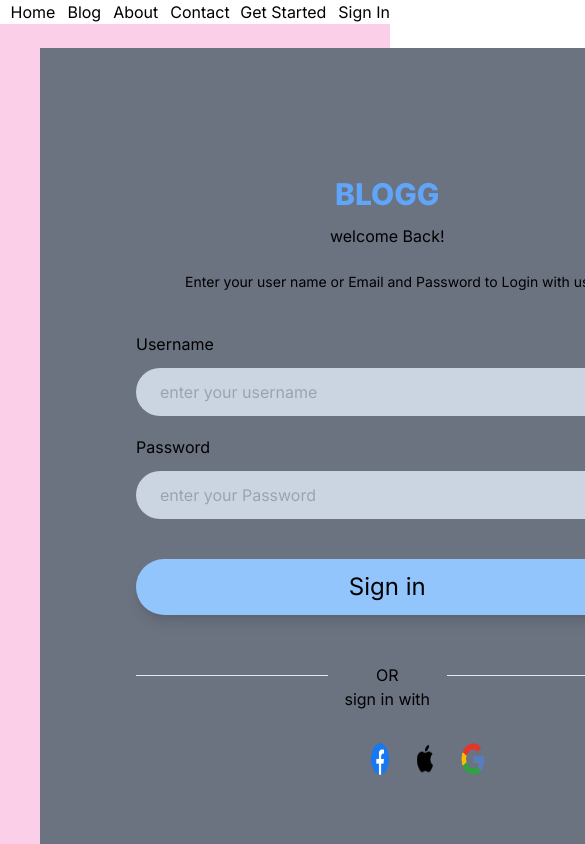
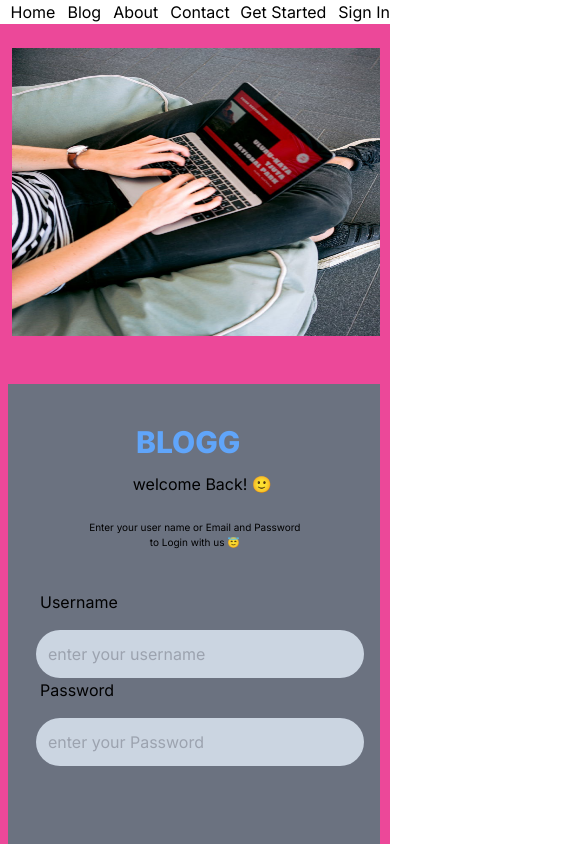
Before and after one commit to Alexthethunderboy/Blogg, a Next.js app: page /signIn in a window 390 px wide. Shown: the top 844 px of the page, 585 px wide, since content can reach past the window. Built offline with nearby package versions, Linux system fonts and the light colour scheme; no server answers.

Commit message:
added responsiveness

```diff
--- a/src/app/signIn/page.jsx
+++ b/src/app/signIn/page.jsx
@@ -38,7 +38,7 @@ const Sign_in = () => {
     const username = e.target[0].value;
     const password = e.target[1].value;
 
-    if (!isValidEmail(username)) {
+    if (!isValidUsername(username)) {
       setError("username is invalid");
       return;
     }
@@ -75,64 +75,72 @@ const Sign_in = () => {
   return (
     status !== "authenticated" && (
 
-    <div className="bg-pink-200 flex ">
+    <div className="xl:bg-pink-200 flex bg-hidden bg-pink-500 md:bg-pink-500">
     <form className="onSubmit={handleSubmit}">
-      <div className="flex m-auto mt-6 mb-4">
-        <div className="ml-10">
+      <div className=" xl:flex m-auto mt-6 mb-4 md:m-auto ">
+        <div className="xl:ml-10">
           <Image
-            className="h-[800px]"
+            className=" xl:h-[800px] xl:block xl:w-full h-[18rem] w-[23rem] ml-3
+            md:w-[740px] md:h-[22rem] md:pr-6 md:mt-[2rem] xl:pr-0"
             src={Imagepng}
-            width="690"
-            height="800"
+            // width="690"
+            // height="800"
             placeholder="blur"
             alt="Image"
           />
         </div>
-        <div className="bg-gray-500 p-[6rem] h-[800px] ">
-          <div className="mt-[2rem]">
-            <h1 className="text-center font-extrabold text-3xl mb-3 border-1 text-blue-400 cursor-pointer">
+        <div className="bg-gray-500 xl:p-[8rem] h-[800px] xl:w-[750px] xl:mt-[2rem] ml-2 xl:ml-0">
+          <div className=" xl:mt-[-1rem] mt-[3rem] pt-4">
+            <h1 className=" xl:text-center xl:ml-0 font-extrabold text-3xl mb-3 border-1
+             text-blue-400 cursor-pointer ml-[8rem] pt-6 md:text-center md:ml-[4rem] md:pt-5">
               BLOGG
             </h1>
 
-            <h6 className="text-center mb-6">welcome Back!</h6>
-            <p className="text-sm text-center mb-10">
-              Enter your user name or Email and Password to Login with us
+            <h6 className="xl:text-center xl:ml-0 mb-6 ml-[7.8rem] md:text-center md:ml-[4rem]">welcome Back! 🙂 </h6>
+            <p className="xl:text-[12px] xl:text-center xl:ml-0 mb-10 text-[10px]
+            w-[220px] text-center xl:w-full ml-[4.8rem] md:text-center md:w-[300px] md:ml-[16.8rem]">
+              Enter your user name or Email and Password to Login with us 😇
             </p>
-            <span className="flex flex-col">
-              <label className="mb-3" htmlFor="">
+            <span className="flex flex-col md:ml-[11rem] xl:ml-0">
+              <label className=" xl:mb-3 mb-4 ml-8" htmlFor="">
                 Username
               </label>
               <input
-                className="h-[2.5rem] mb-[1.2rem] border-gray-300 rounded-full bg-slate-300 p-6 bg-none"
+                className="xl:h-[2.5rem] xl:mb-[1.2rem] xl: border-gray-300 xl:rounded-full
+                xl: bg-slate-300 xl:p-6 xl:w-full bg-none ml-7 h-[3rem] p-3 rounded-full w-[328px] md:w-[400px] "
                 type="text"
-                placeholder="enter your username"
+                placeholder="enter your username" required
                 id="username"
               />
             </span>
-            <span className="flex flex-col">
-              <label className="mb-3" htmlFor="">
+            <span className="flex flex-col md:ml-[11rem] xl:w-full xl:ml-[-.4rem]">
+              <label className="xl:mb-3 mb-4 ml-8" htmlFor="">
                 Password
               </label>
               <input
-                className="h-[2.5rem] mb-4 rounded-full p-6 bg-slate-300 border-0"
+                className=":h-[2.5rem] xl:mb-[1.2rem] xl: border-gray-300 xl:rounded-full
+                xl: bg-slate-300 xl:p-6 xl:w-full bg-none ml-7 h-[3rem] p-3 rounded-full w-[328px] md:w-[400px]"
                 type="Password"
-                placeholder="enter your Password"
+                placeholder="enter your Password" required
                 id="Password"
               />
             </span>
 
-              <button className="bg-blue-300 w-full mt-6 h-14 text-2xl rounded-full p-3 shadow-lg cursor-pointer active:scale-0">
-                Sign in
+              <button className="xl:bg-blue-300 xl:w-full xl:mt-6 xl:h-14
+              xl:text-2xl xl:rounded-full xl:p-3 xl:shadow-lg xl:cursor-pointer
+              xl:active:scale-0 ml-[2rem] mt-[5rem] text-lg rounded-full w-[328px]
+               bg-blue-400 h-[3.8rem] md:ml-[12.8rem] md:w-[400px] xl:ml-[2rem]">
+               <span className="xl:ml-[-1rem]"> Sign in</span>
 
               </button>
 
 
             <div className="flex justify-between items-center mt-[3rem]">
-              <hr className="w-[12rem]" />
-              <span className="ml-[3rem] mr-[3rem]">OR</span>
-              <hr className="w-[12rem]" />
+              <hr className="xl:w-[12rem] w-[8rem]" />
+              <span className="xl:ml-[6rem] mr-[2rem]">OR</span>
+              <hr className="xl:w-[12rem] w-[8rem]" />
             </div>
-            <p className="text-center">sign in with</p>
+            <p className="text-center xl:ml-[3rem]">sign in with</p>
             <div className=" {styles.container} flex flex-row h-8 w-8 justify-around m-auto gap-6 mt-8">
               <Image
                 className="cursor-pointer active:scale-0"
--- a/src/app/signUp/page.jsx
+++ b/src/app/signUp/page.jsx
@@ -1,3 +1,5 @@
+
+
 import React from 'react'
 
 const signup = () => {
```
